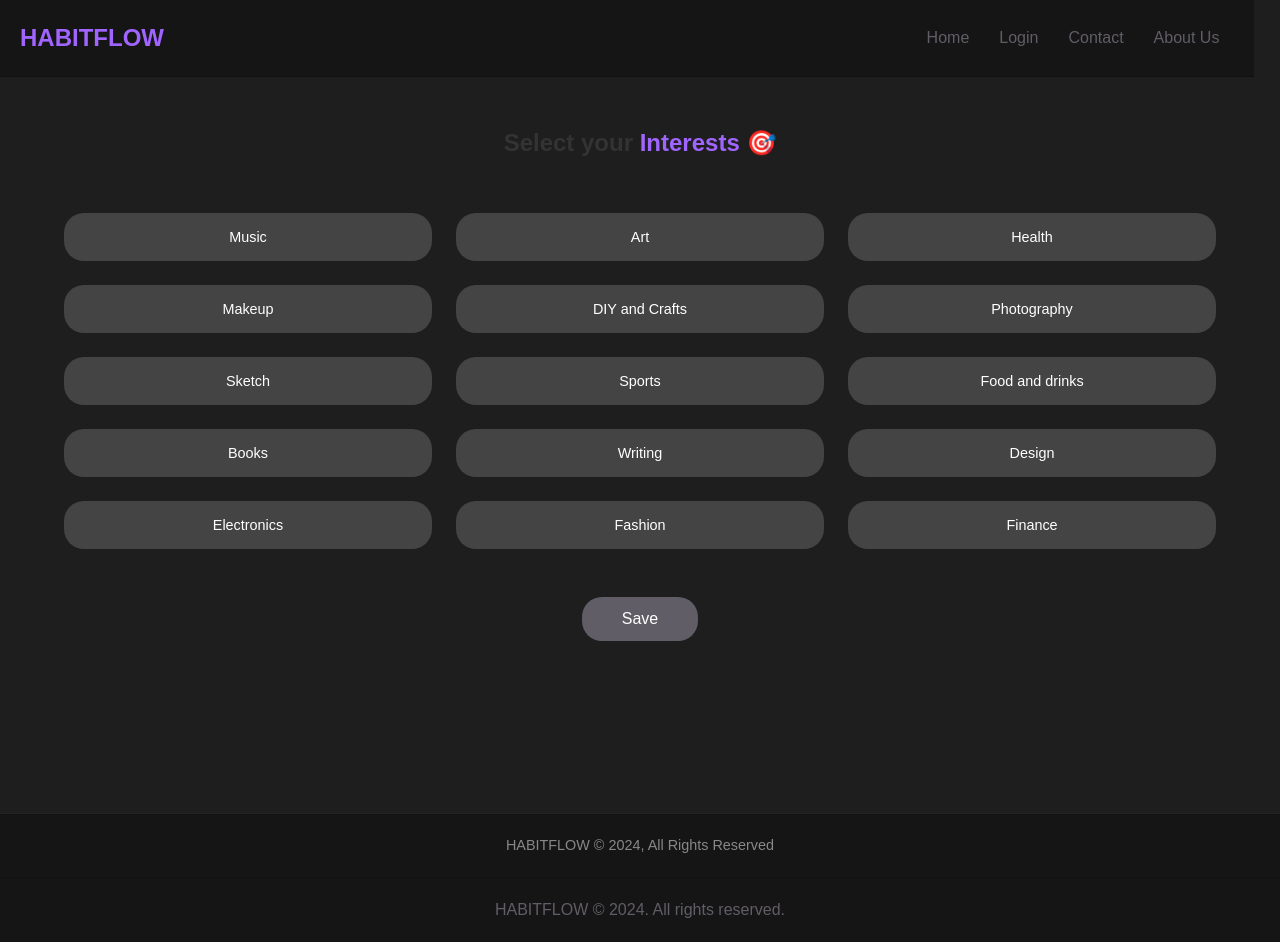
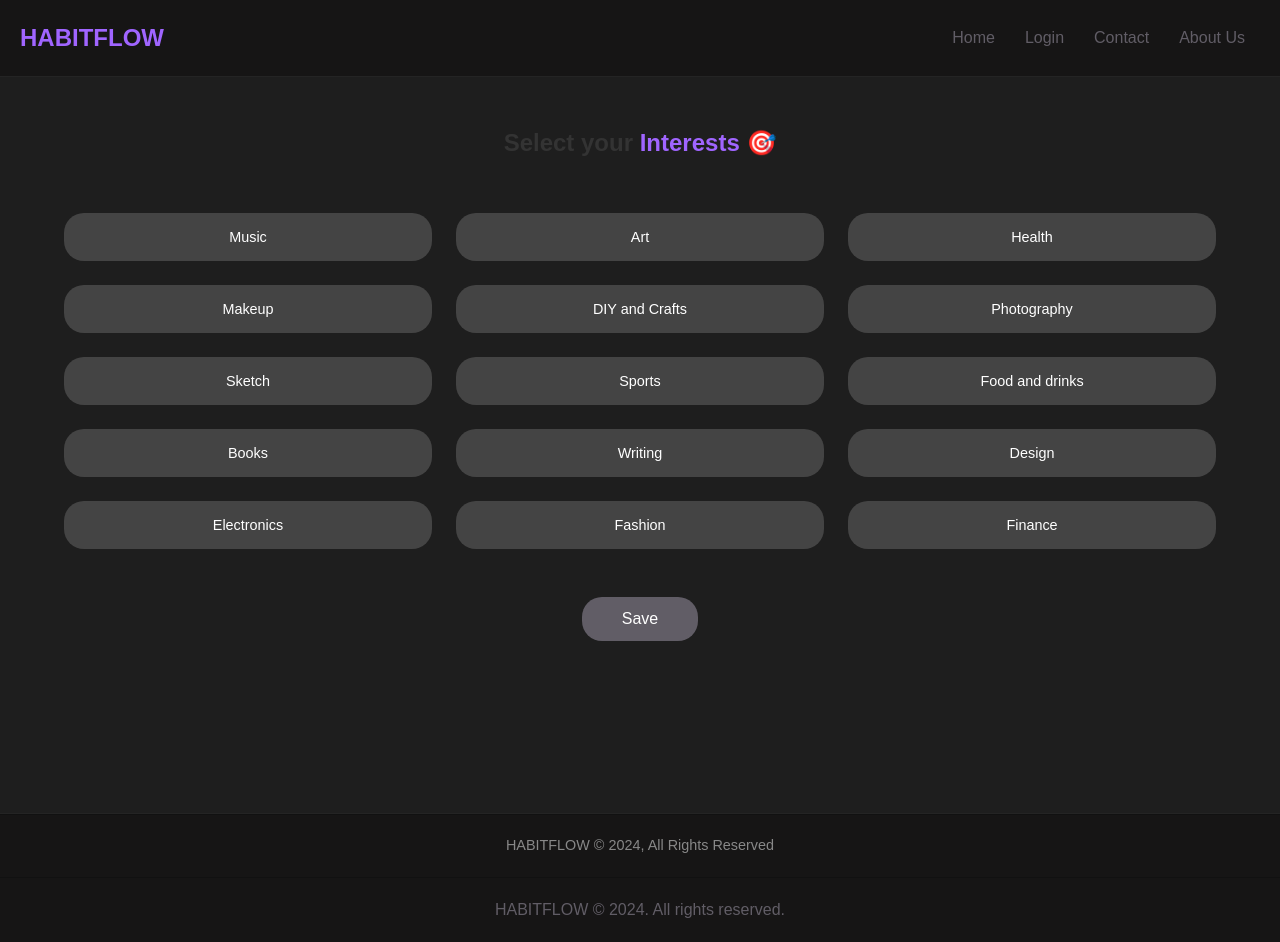
Before and after one commit to Sara-Moazum/HabitFlow, a React (Create React App) app: page /selectinterests in a window 1280 px wide. Built offline with nearby package versions, Linux system fonts and the light colour scheme; the HTML template or start-up script is replaced by a standard one.

Commit message:
small adjustments

```diff
--- a/src/components/AboutUs.css
+++ b/src/components/AboutUs.css
@@ -1,6 +1,6 @@
 /* Main container for the About Us section */
 .about-us-section {
-    background: linear-gradient(125deg, #000 70% , #a965ff); /* Black to dark purple gradient */
+    background: linear-gradient(125deg, #000 70% , #a965ff);
     color: #fff; /* White text */
     text-align: center;
     display: flex;
@@ -11,10 +11,9 @@
     min-height:100vh;
   }
 
-  /* Header styling */
   .about-us-section h2 {
     font-size: 2rem;
-    color: #a965ff; /* Light purple for the heading text */
+    color: #a965ff;
     margin-bottom: 10px;
   }
 
--- a/src/components/ContactUs.css
+++ b/src/components/ContactUs.css
@@ -2,7 +2,6 @@
     background-color: #161515;
     /* border: 2px solid red; */
     display: flex;
-    margin:40px 25px;
     font-family: sans-serif;
     width:100%;
     min-height: 100vh;
--- a/src/components/Dashboard.css
+++ b/src/components/Dashboard.css
@@ -2,7 +2,7 @@
 .dashboard-container {
     font-family: Arial, sans-serif;
     color: #D9D9D9; /* Text color */
-    background-color: #151515;
+    background-color: #161515;
     min-height: 100vh;
     display: flex;
     flex-direction: column;
--- a/src/components/Login.css
+++ b/src/components/Login.css
@@ -44,7 +44,7 @@
     padding: 30px;
     border-radius: 10px;
     width: 100%;
-    max-width: 300px;
+    max-width: 347px;
     text-align: center;
   }
 
--- a/src/components/NavBar.css
+++ b/src/components/NavBar.css
@@ -1,13 +1,14 @@
 .navbar {
-    width: 98%;
+  width: 100%;
   padding: 20px;
   background-color: #161515;
   display: flex;
   justify-content: space-between;
   align-items: center;
-    border-bottom: 1px solid #111111;
-    box-shadow: 0 1px 0 0 #242424;
+  border-bottom: 1px solid #242424;
+  box-shadow: 0 -1px 0 0 #242424;
 }
+
 
   .logo {
     color: #a965ff;
```
Lines whose indentation alone changed are shown as unchanged.
